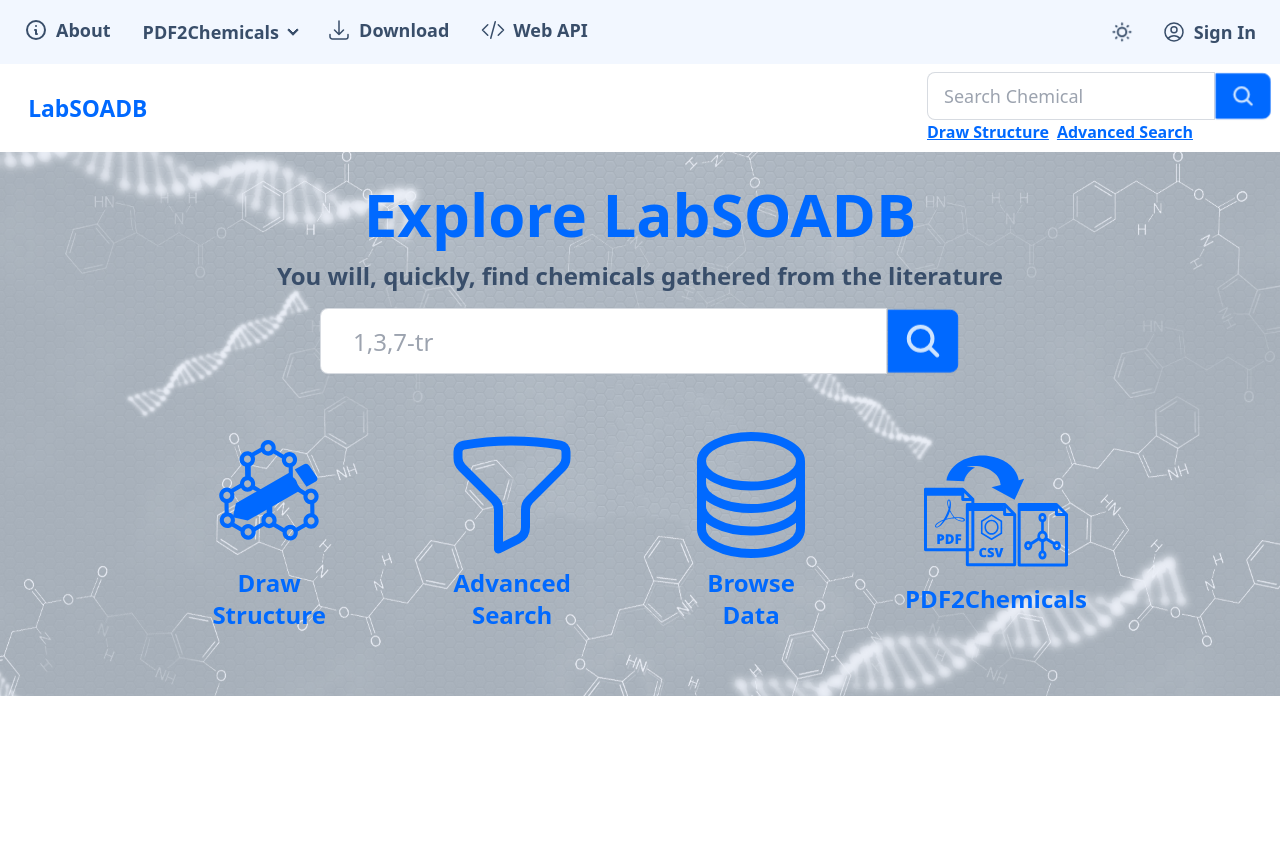
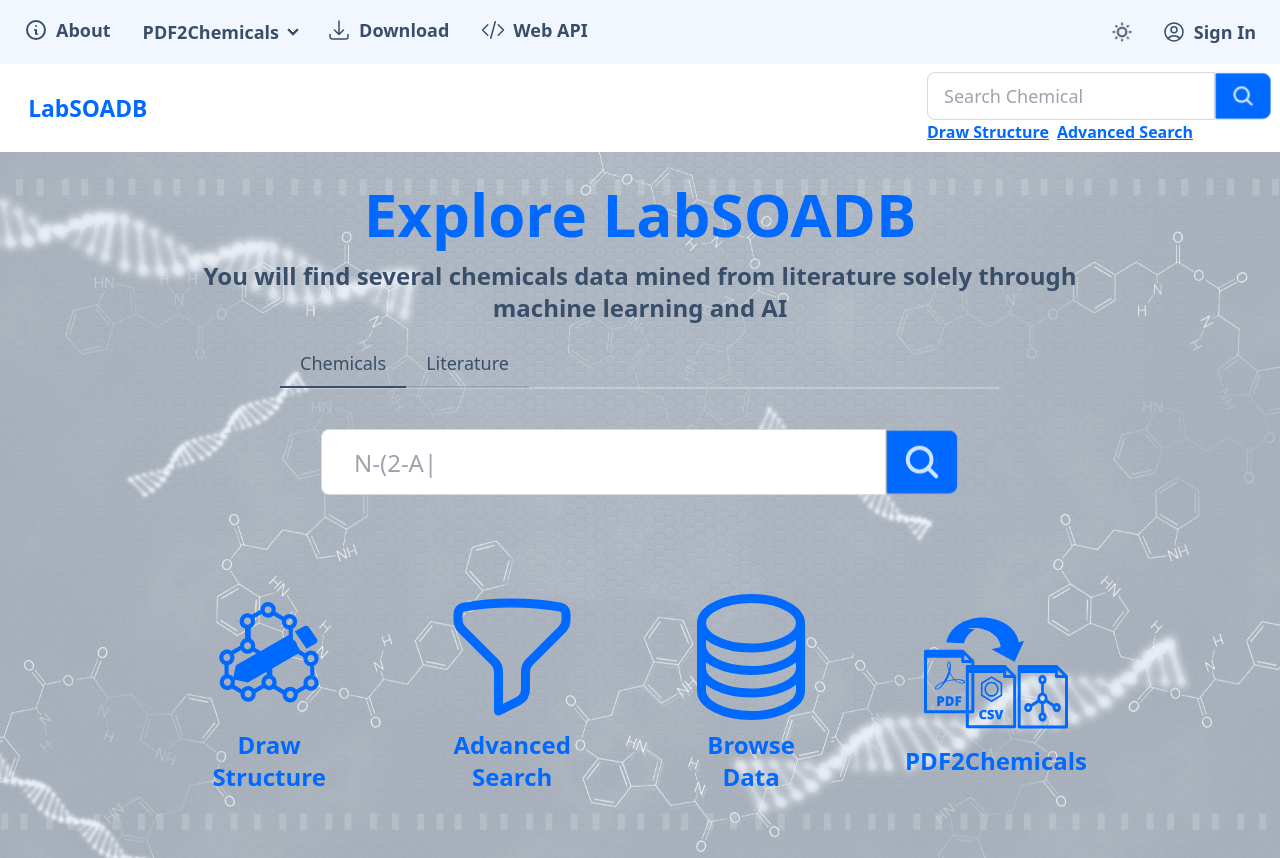
Before and after one commit to EstevaoNaval/LABSOA-Website-Frontend, a Nuxt app: page /home in a window 1280 px wide. Before the commit the page ends 800 px from the top, so only its background shows below. Built offline with nearby package versions, Linux system fonts and the light colour scheme.

Commit message:
- Adicionando um campo para busca de químicos por representações (SMILES, iupac, inchi, etc) e outro para busca por literatura (DOI ou title). Aplican- do modificações para formatos sm, md, lg e xl;

```diff
--- a/components/KetcherComponent.vue
+++ b/components/KetcherComponent.vue
@@ -40,7 +40,7 @@
 </template>
 
 <script setup lang="ts">
-import { ref, computed, onMounted } from 'vue';
+import { ref, onMounted } from 'vue';
 
 const props = defineProps({
   endpoint: {
--- a/pages/home.vue
+++ b/pages/home.vue
@@ -8,9 +8,15 @@
         <div class="w-3/4 flex flex-col">
           <div class="gap-4 items-center hidden md:flex md:flex-col">
             <h1 class="text-6xl font-bold text-primary">Explore LabSOADB</h1>
-            <h1 class="text-2xl font-semibold text-center">You will, quickly, find chemicals gathered from the literature</h1>
-            <div class="join w-[95%] xl:hidden">
-              <input class="input input-bordered join-item text-2xl w-full p-8" data-typewriter="1,3,7-trimethylpurine-2,6-dione...;C1=CC=C(C=C1)C=O...;[X3&H0]...;C9H8O4...;InChI=1S/C3H6O/c1-3(2)4/h1-2H3..." type="text" required>
+            <h1 class="text-2xl font-semibold text-center">You will find several chemicals data mined from literature solely through machine learning and AI</h1>
+
+            <div class="hidden xl:flex w-full">
+              <div role="tablist" class="tabs tabs-bordered mx-auto tabs-lg w-3/4">
+                <input type="radio" name="my_tabs_1" role="tab" class="tab tabs-bordered " aria-label="Chemicals" checked="checked" />
+
+                <div role="tabpanel" class="border-t-2 border-t-gray-100 border-opacity-30 tab-content p-10">
+                  <div class="join w-full">
+                    <input class="input input-bordered join-item text-2xl w-full p-8" data-typewriter="LSOA5108276818...;N-(2-Aminoethyl)-D-gluconamide...;C1=CC=C(C=C1)C=O...;[X3&H0]...;C9H8O4...;InChI=1S/C3H6O/c1-3(2)4/h1-2H3..." type="text" required>
                     <div class="indicator">
                       <button type="submit" class="btn btn-primary h-full join-item">
                         <svg xmlns="http://www.w3.org/2000/svg" fill="none" viewBox="0 0 24 24" stroke-width="2.5" stroke="currentColor" class="h-10 w-10">
@@ -19,14 +25,56 @@
                       </button>
                     </div>
                   </div>
-            <div class="join w-2/3 hidden xl:flex">
-              <input class="input input-bordered join-item text-2xl w-full p-8" data-typewriter="1,3,7-trimethylpurine-2,6-dione...;C1=CC=C(C=C1)C=O...;[X3&H0]...;C9H8O4...;InChI=1S/C3H6O/c1-3(2)4/h1-2H3..." type="text" required>
+                </div>
+
+                <input type="radio" name="my_tabs_1" role="tab" class="tab tabs-bordered" aria-label="Literature" />
+
+                <div role="tabpanel" class="border-t-2 border-t-gray-100 border-opacity-30 tab-content p-10">
+                  <div class="join w-full">
+                    <input class="input input-bordered join-item text-2xl w-full p-8" data-typewriter="Search DOI or Title...;10.1016/j.bioorg.2020.103984..." type="text" required>
                     <div class="indicator">
                       <button type="submit" class="btn btn-primary h-full join-item">
                         <svg xmlns="http://www.w3.org/2000/svg" fill="none" viewBox="0 0 24 24" stroke-width="2.5" stroke="currentColor" class="h-10 w-10">
                           <path stroke-linecap="round" stroke-linejoin="round" d="m21 21-5.197-5.197m0 0A7.5 7.5 0 1 0 5.196 5.196a7.5 7.5 0 0 0 10.607 10.607Z" />
                         </svg>
                       </button>
+                    </div>
+                  </div>
+                </div>
+              </div>
+            </div>
+
+
+            <div class="xl:hidden w-full">
+              <div role="tablist" class="tabs tabs-bordered w-full mx-auto tabs-lg xl:hidden">
+                <input type="radio" name="my_tabs_2" role="tab" class="tab" aria-label="Chemicals" checked="checked" />
+                <div role="tabpanel" class="border-t-2 border-t-gray-100 border-opacity-30 tab-content p-10">
+                  <div class="join w-full">
+                    <input class="input input-bordered join-item text-2xl w-full p-8" data-typewriter="LSOA5108276818...;N-(2-Aminoethyl)-D-gluconamide...;C1=CC=C(C=C1)C=O...;[X3&H0]...;C9H8O4...;InChI=1S/C3H6O/c1-3(2)4/h1-2H3..." type="text" required>
+                    <div class="indicator">
+                      <button type="submit" class="btn btn-primary h-full join-item">
+                        <svg xmlns="http://www.w3.org/2000/svg" fill="none" viewBox="0 0 24 24" stroke-width="2.5" stroke="currentColor" class="h-10 w-10">
+                          <path stroke-linecap="round" stroke-linejoin="round" d="m21 21-5.197-5.197m0 0A7.5 7.5 0 1 0 5.196 5.196a7.5 7.5 0 0 0 10.607 10.607Z" />
+                        </svg>
+                      </button>
+                    </div>
+                  </div>
+
+                </div>
+
+                <input type="radio" name="my_tabs_2" role="tab" class="tab" aria-label="Literature" />
+                <div role="tabpanel" class="border-t-2 border-t-gray-100 border-opacity-30 tab-content p-10">
+                  <div class="join w-full">
+                    <input class="input input-bordered join-item text-2xl w-full p-8" data-typewriter="Search DOI or Title...;10.1016/j.bioorg.2020.103984..." type="text" required>
+                    <div class="indicator">
+                      <button type="submit" class="btn btn-primary h-full join-item">
+                        <svg xmlns="http://www.w3.org/2000/svg" fill="none" viewBox="0 0 24 24" stroke-width="2.5" stroke="currentColor" class="h-10 w-10">
+                          <path stroke-linecap="round" stroke-linejoin="round" d="m21 21-5.197-5.197m0 0A7.5 7.5 0 1 0 5.196 5.196a7.5 7.5 0 0 0 10.607 10.607Z" />
+                        </svg>
+                      </button>
+                    </div>
+                  </div>
+                </div>
               </div>
             </div>
 
@@ -100,15 +148,28 @@
                   <p>PDF2Chemicals</p>
                 </button>
               </div>
-
             </div>
 
           </div>
           <div class="flex flex-col gap-4 items-center md:hidden">
             <h1 class="text-2xl font-bold text-primary">Explore LabSOADB</h1>
             <h1 class="text-lg font-semibold text-center">You will, quickly, find chemicals gathered from the literature</h1>
-            <div class="join w-full">
+            <select v-model="searchFieldSelected" class="select select-bordered text-lg w-full">
+              <option v-for="option in searchFieldOptions" :key="option.id" :value="option.value"><a>{{ option.text }}</a></option>
+            </select>
+            <div class="join w-full" v-if="searchFieldSelected === searchFieldOptions[0]['value']">
               <input class="input input-bordered join-item text-lg w-full" type="text" placeholder="Search Chemical" required>
+              <div class="indicator">
+                <button type="submit" class="btn btn-primary join-item">
+                  <svg xmlns="http://www.w3.org/2000/svg" fill="none" viewBox="0 0 24 24" stroke-width="2.5" stroke="currentColor" class="h-7 w-7">
+                    <path stroke-linecap="round" stroke-linejoin="round" d="m21 21-5.197-5.197m0 0A7.5 7.5 0 1 0 5.196 5.196a7.5 7.5 0 0 0 10.607 10.607Z" />
+                  </svg>
+                </button>
+              </div>
+            </div>
+
+            <div class="join w-full" v-if="searchFieldSelected === searchFieldOptions[1]['value']">
+              <input class="input input-bordered join-item text-lg w-full" type="text" placeholder="Search DOI or Title" required>
               <div class="indicator">
                 <button type="submit" class="btn btn-primary join-item">
                   <svg xmlns="http://www.w3.org/2000/svg" fill="none" viewBox="0 0 24 24" stroke-width="2.5" stroke="currentColor" class="h-7 w-7">
@@ -167,6 +228,14 @@ const openKetcherModal = () => {
   }
 }
 
+const searchFieldOptions = ref([
+  { id: 0, value: "chemicalsSearchFieldOption", text: "Chemicals" },
+  { id: 1, value: "literatureSearchFieldOption", text: "Literature" },
+])
+
+const searchFieldSelected = defineModel("searchFieldSelected")
+// Select the first search field option
+searchFieldSelected.value = searchFieldOptions.value[0]['value']
 
 class Typerwriter {
   constructor(el, options){
```
Lines whose indentation alone changed are shown as unchanged.
